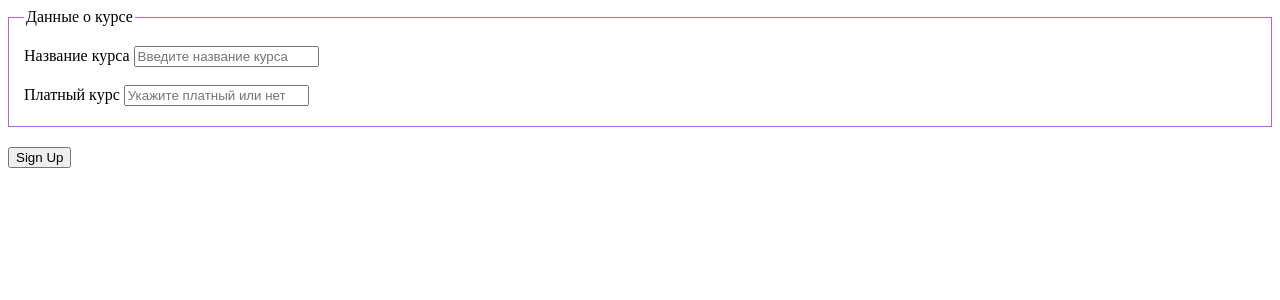
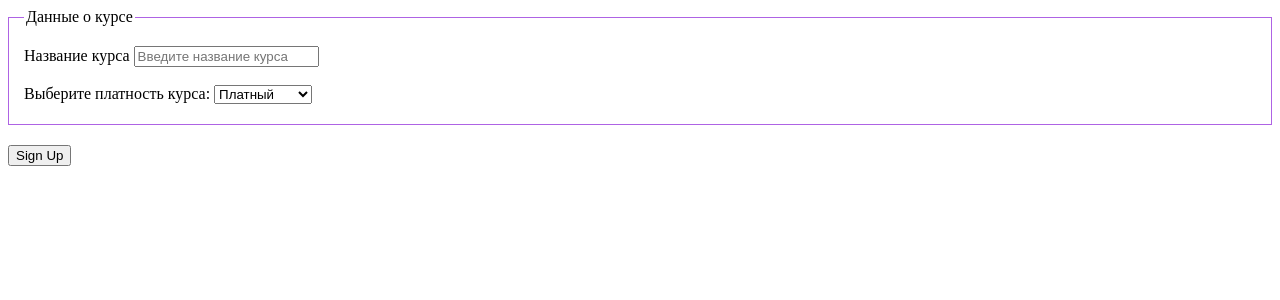
Before and after one commit to AlexanderLarriva/validator_flask, a Flask app: page /courses/new in a window 1280 px wide. Shown: the top 300 px of the page. Run offline with Flask 3, Linux system fonts and the light colour scheme.

Commit message:
Modify template

```diff
--- a/validator_flask/templates/courses/new.html
+++ b/validator_flask/templates/courses/new.html
@@ -24,9 +24,11 @@
     <br>
     <div>
       <label>
-        Платный курс
-        <!-- <input type="checkbox" name="paid"> -->
-        <input type="text" name="paid" placeholder="Укажите платный или нет">
+        Выберите платность курса:
+        <select name="paid-menu">
+          <option value="True">Платный</option>
+          <option value="False">Бесплатный</option>
+        </select>
       </label>
     </div>
     </fieldset>
```
